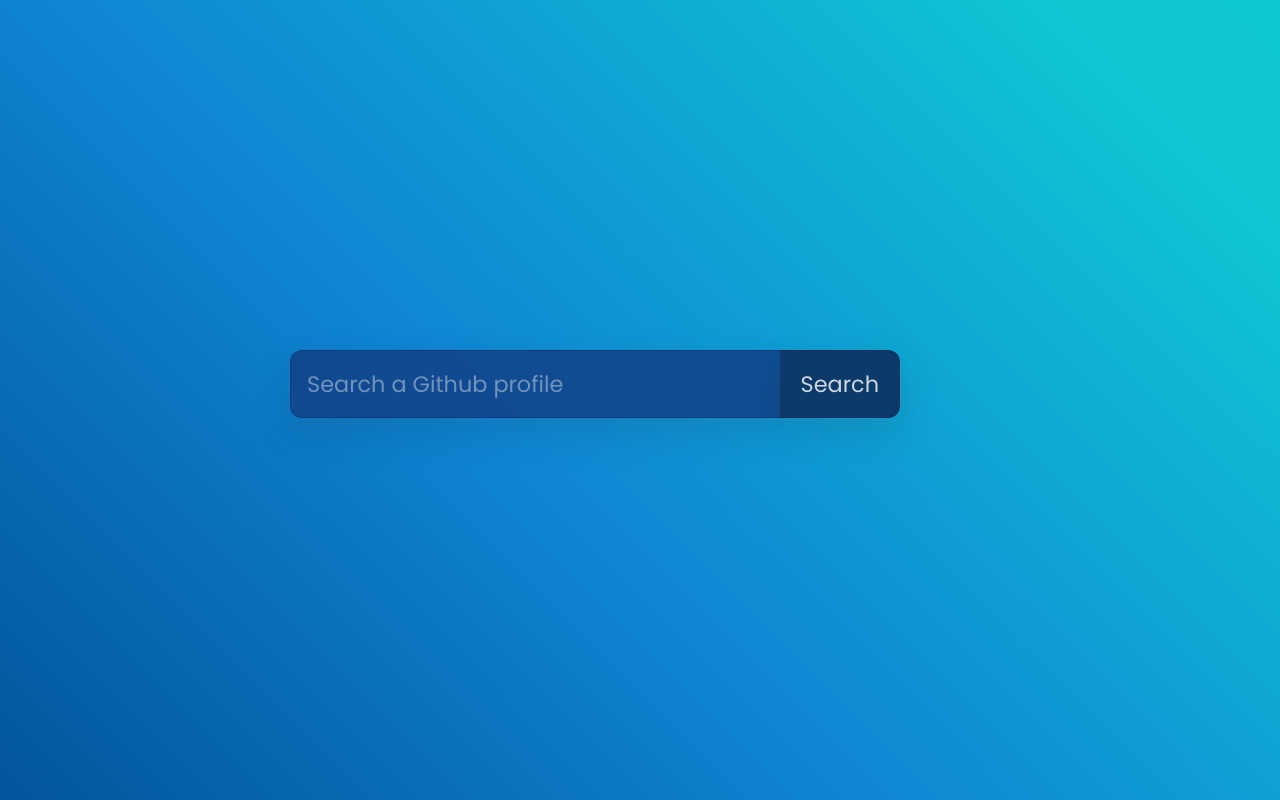
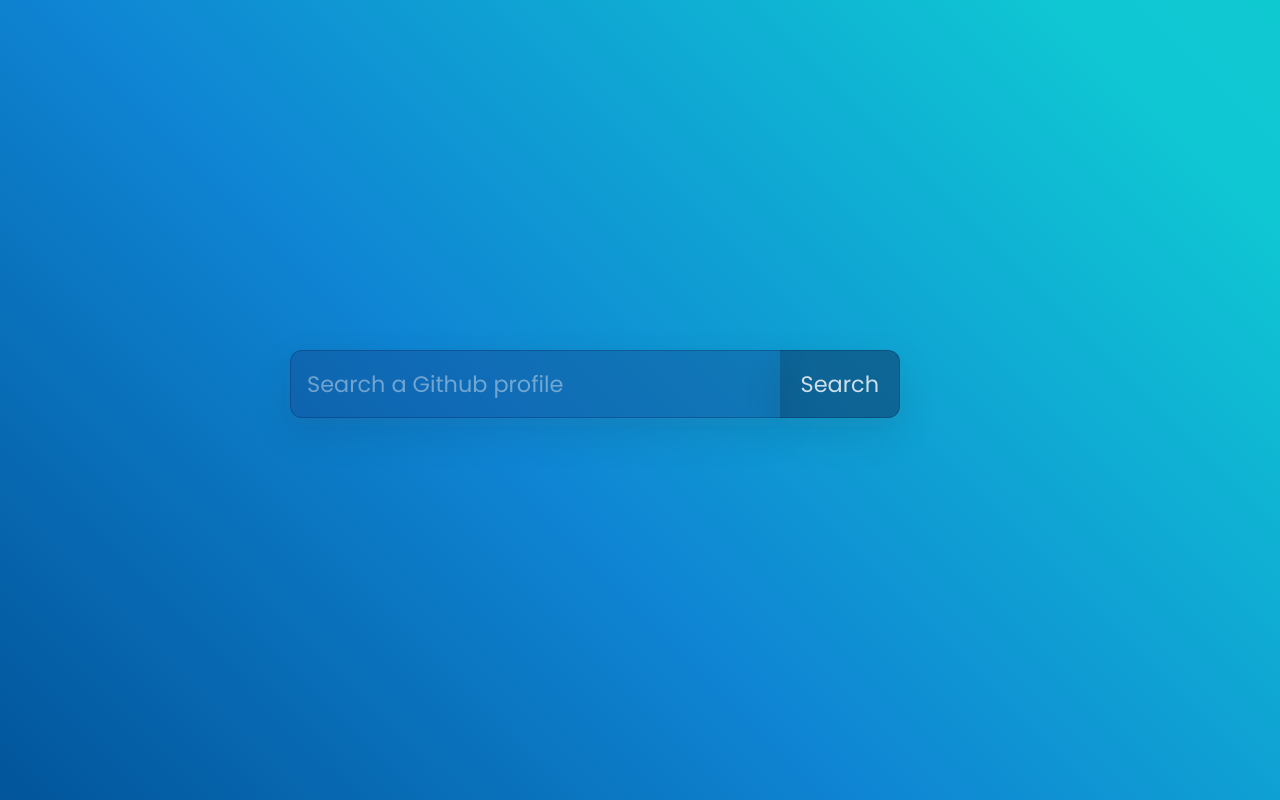
Before and after one commit to Hemant1101/web_Devs, a plain HTML site: page Github profiles/index.html in a window 1280 px wide. Drawn offline with nearby package versions, Linux system fonts and the light colour scheme.

Commit message:
Update style.css

```diff
--- a/Github profiles/style.css
+++ b/Github profiles/style.css
@@ -46,7 +46,7 @@ body {
 	position: relative;
 	width: 70%;
 	display: inline-block;
-	background: #134288de;
+	background: #13428862;
 	border-bottom: 1px solid #00042834;
 	border-top: 1px solid #00042834;
 	border-left: 1px solid #00042834;
@@ -73,7 +73,7 @@ body {
 	border-left: 0;
 	outline: 0;
 	color: #00042834;
-	background: #0d2c5ade;
+	background: #0d2c5a81;
 	color: rgba(255, 255, 255, 0.8);
 	box-shadow: 0 5px 10px rgba(154, 160, 185, 0.05),
 		0 15px 40px rgba(0, 0, 0, 0.1);
```
